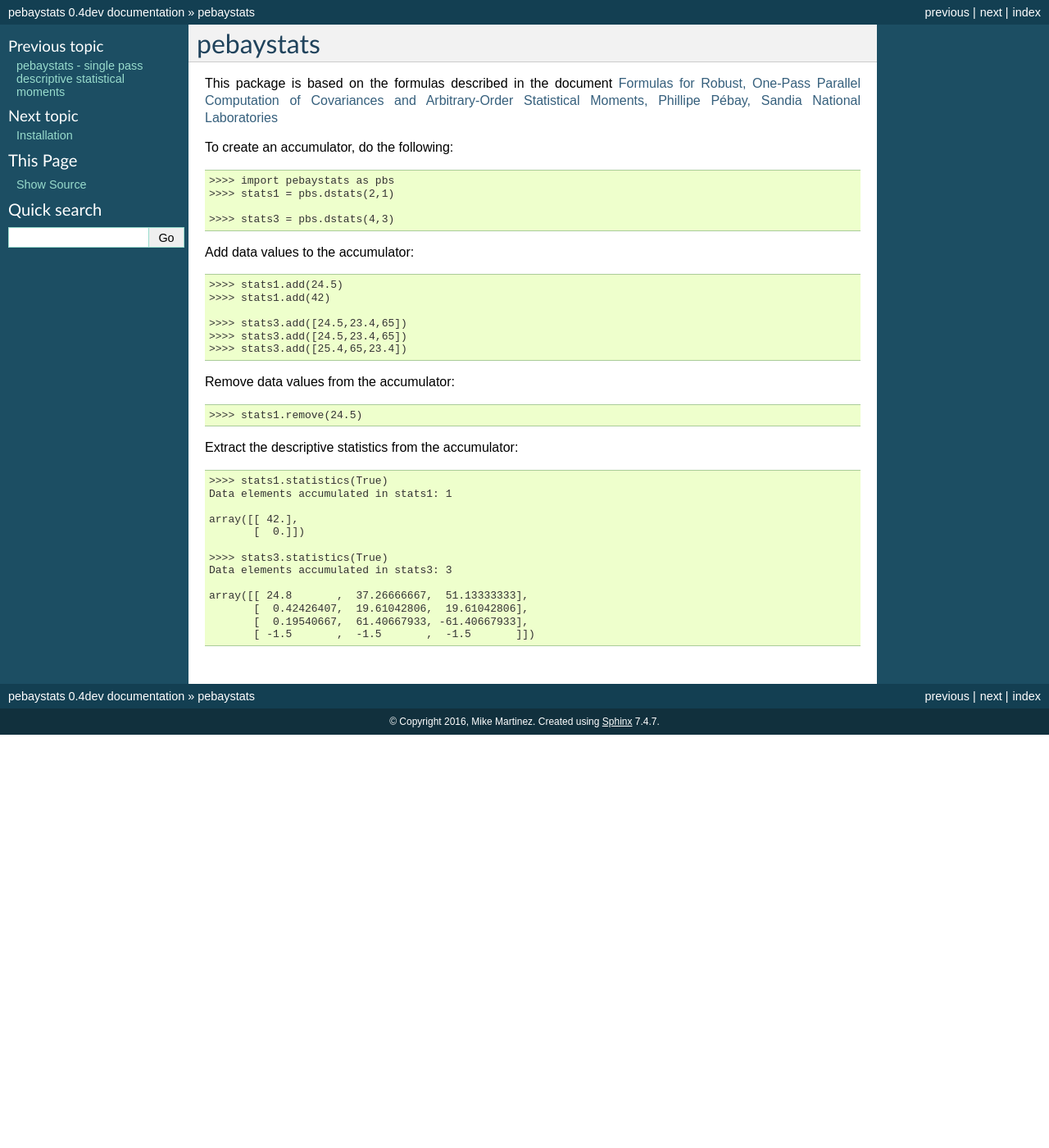
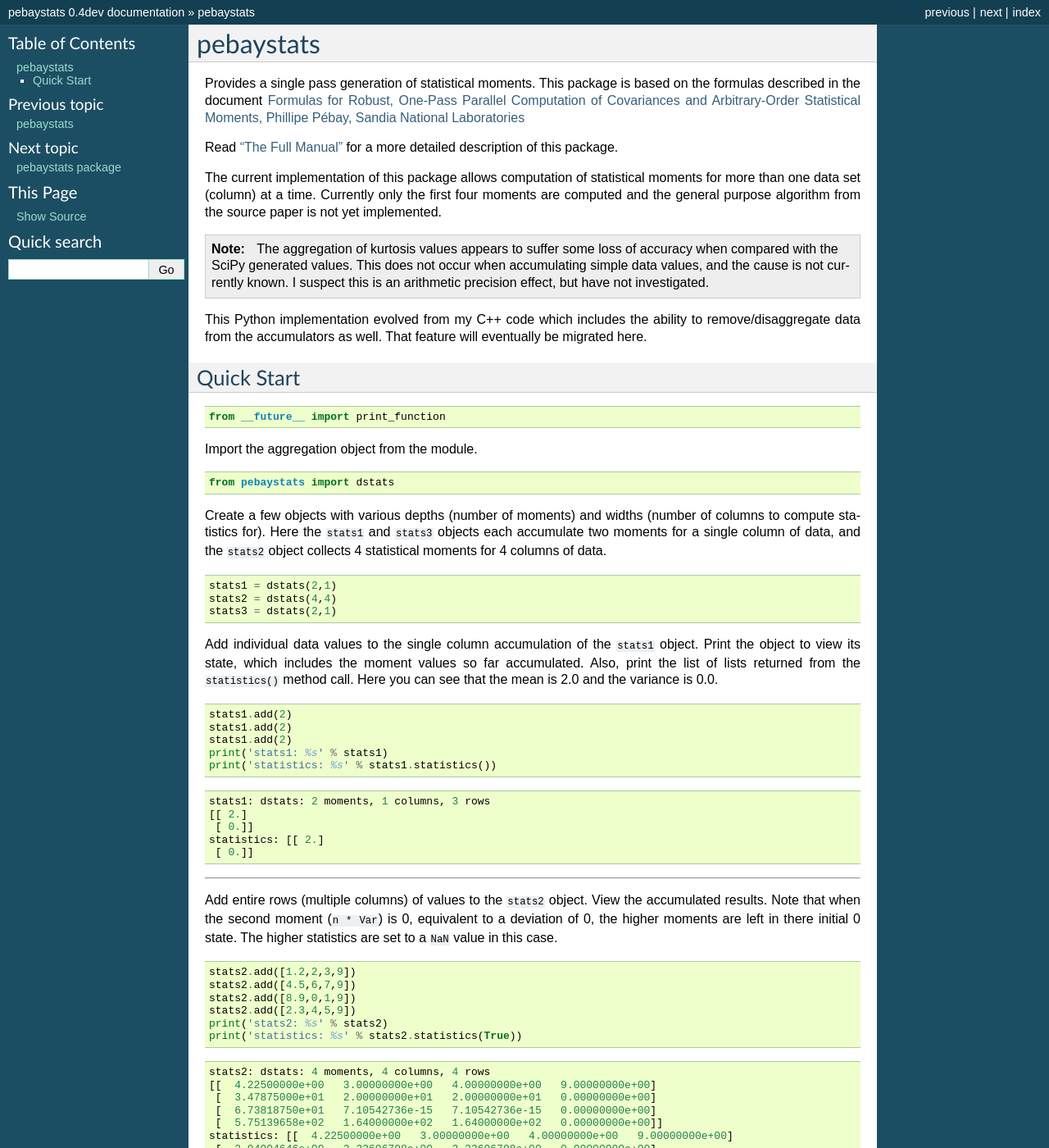
Before and after one commit to brillozon-code/pebaystats, a Sphinx documentation site: the page built from docs/source/readme.rst, in a window 1280 px wide and 1400 px high. Shown: the whole window at 82% size. Built offline with Sphinx 7.4.7, drawn with Linux system fonts in a browser that asks for light colours; some of the changed text lies outside the part shown.

Commit message:
updated and rearranged the documentation and examples

```diff
--- a/README.rst
+++ b/README.rst
@@ -1,41 +1,11 @@
-pebaystats
-----------
 
-This package is based on the formulas described in the document
-`Formulas for Robust, One-Pass Parallel Computation of Covariances and Arbitrary-Order Statistical Moments, Phillipe Pébay, Sandia National Laboratories <http://infoserve.sandia.gov/sand_doc/2008/086212.pdf>`_
+Information about repository and package maintenance actions can be found
+on the `Wiki <https://github.com/brillozon-code/pebaystats/wiki>`_.
 
-To create an accumulator, do the following::
+Install the package from PyPI using pip:
 
-    >>>> import pebaystats as pbs
-    >>>> stats1 = pbs.dstats(2,1)
+    bash> pip install pebaystats
 
-    >>>> stats3 = pbs.dstats(4,3)
+.. include:: ./docs/source/intro.rst
 
-Add data values to the accumulator::
-
-    >>>> stats1.add(24.5)
-    >>>> stats1.add(42)
-
-    >>>> stats3.add([24.5,23.4,65])
-    >>>> stats3.add([24.5,23.4,65])
-    >>>> stats3.add([25.4,65,23.4])
-
-Remove data values from the accumulator::
-
-    >>>> stats1.remove(24.5)
-
-Extract the descriptive statistics from the accumulator::
-
-    >>>> stats1.statistics(True)
-    Data elements accumulated in stats1: 1
-
-    array([[ 42.],
-           [  0.]])
-
-    >>>> stats3.statistics(True)
-    Data elements accumulated in stats3: 3
-
-    array([[ 24.8       ,  37.26666667,  51.13333333],
-           [  0.42426407,  19.61042806,  19.61042806],
-           [  0.19540667,  61.40667933, -61.40667933],
-           [ -1.5       ,  -1.5       ,  -1.5       ]])
+.. include:: ./docs/source/quickstart.rst
--- a/docs/source/installation.rst
+++ b/docs/source/installation.rst
@@ -2,6 +2,9 @@
 Installation
 ============
 
+The pebaystats package is available from PyPI directly, so insall using
+`pip`.
+
 At the command line::
 
         bash> pip install pebaystats
--- /dev/null
+++ b/docs/source/intro.rst
@@ -0,0 +1,23 @@
+pebaystats
+----------
+
+Provides a single pass generation of statistical moments.  This package is based on the formulas described in the document
+`Formulas for Robust, One-Pass Parallel Computation of Covariances and Arbitrary-Order Statistical Moments, Phillipe Pébay, Sandia National Laboratories <http://infoserve.sandia.gov/sand_doc/2008/086212.pdf>`_
+
+Read `"The Full Manual" <http://pebaystats.readthedocs.io/en/latest/>`_ for a more detailed description of this package.
+
+The current implementation of this package allows computation of
+statistical moments for more than one data set (column) at a time.
+Currently only the first four moments are computed and the general
+purpose algorithm from the source paper is not yet implemented.
+
+.. note::
+    The aggregation of kurtosis values appears to suffer some loss of
+    accuracy when compared with the SciPy generated values.  This does
+    not occur when accumulating simple data values, and the cause is not
+    currently known.  I suspect this is an arithmetic precision effect,
+    but have not investigated.
+
+This Python implementation evolved from my C++ code which includes the
+ability to remove/disaggregate data from the accumulators as well.  That
+feature will eventually be migrated here.
--- /dev/null
+++ b/docs/source/quickstart.rst
@@ -0,0 +1,128 @@
+
+Quick Start
+===========
+
+.. code:: python
+
+    from __future__ import print_function
+
+Import the aggregation object from the module.
+
+.. code:: python
+
+    from pebaystats import dstats
+
+Create a few objects with various depths (number of moments) and widths
+(number of columns to compute statistics for). Here the ``stats1`` and
+``stats3`` objects each accumulate two moments for a single column of
+data, and the ``stats2`` object collects 4 statistical moments for 4
+columns of data.
+
+.. code:: python
+
+    stats1 = dstats(2,1)
+    stats2 = dstats(4,4)
+    stats3 = dstats(2,1)
+
+Add individual data values to the single column accumulation of the
+``stats1`` object. Print the object to view its state, which includes
+the moment values so far accumulated. Also, print the list of lists
+returned from the ``statistics()`` method call. Here you can see that
+the mean is 2.0 and the variance is 0.0.
+
+.. code:: python
+
+    stats1.add(2)
+    stats1.add(2)
+    stats1.add(2)
+    print('stats1: %s' % stats1)
+    print('statistics: %s' % stats1.statistics())
+
+
+.. parsed-literal::
+
+    stats1: dstats: 2 moments, 1 columns, 3 rows
+    [[ 2.]
+     [ 0.]]
+    statistics: [[ 2.]
+     [ 0.]]
+
+
+--------------
+
+Add entire rows (multiple columns) of values to the ``stats2`` object.
+View the accumulated results. Note that when the second moment
+(``n * Var``) is 0, equivalent to a deviation of 0, the higher moments
+are left in there initial 0 state. The higher statistics are set to a
+``NaN`` value in this case.
+
+.. code:: python
+
+    stats2.add([1.2,2,3,9])
+    stats2.add([4.5,6,7,9])
+    stats2.add([8.9,0,1,9])
+    stats2.add([2.3,4,5,9])
+    print('stats2: %s' % stats2)
+    print('statistics: %s' % stats2.statistics(True))
+
+
+.. parsed-literal::
+
+    stats2: dstats: 4 moments, 4 columns, 4 rows
+    [[  4.22500000e+00   3.00000000e+00   4.00000000e+00   9.00000000e+00]
+     [  3.47875000e+01   2.00000000e+01   2.00000000e+01   0.00000000e+00]
+     [  6.73818750e+01   7.10542736e-15   7.10542736e-15   0.00000000e+00]
+     [  5.75139658e+02   1.64000000e+02   1.64000000e+02   0.00000000e+00]]
+    statistics: [[  4.22500000e+00   3.00000000e+00   4.00000000e+00   9.00000000e+00]
+     [  2.94904646e+00   2.23606798e+00   2.23606798e+00   0.00000000e+00]
+     [  6.56807734e-01   1.58882186e-16   1.58882186e-16              nan]
+     [ -1.09897921e+00  -1.36000000e+00  -1.36000000e+00              nan]]
+
+
+--------------
+
+Remove data (*UNIMPLEMENTED*) from the ``stats2`` object.
+
+.. code:: python
+
+    # stats2.remove(1.2,2,3,9)
+
+--------------
+
+Load the ``stats3`` object with with data and view the results.
+
+.. code:: python
+
+    stats3.add(4)
+    stats3.add(4)
+    stats3.add(4)
+    print('stats3: %s' % stats3)
+    print('statistics: %s' % stats3.statistics())
+
+
+.. parsed-literal::
+
+    stats3: dstats: 2 moments, 1 columns, 3 rows
+    [[ 4.]
+     [ 0.]]
+    statistics: [[ 4.]
+     [ 0.]]
+
+
+Now aggregate that object onto the first. This only works when the
+shapes are the same.
+
+.. code:: python
+
+    stats1.aggregate(stats3)
+    print('stast1: %s' % stats1)
+    print('statistics: %s' % stats1.statistics(True))
+
+
+.. parsed-literal::
+
+    stast1: dstats: 2 moments, 1 columns, 6 rows
+    [[ 3.]
+     [ 6.]]
+    statistics: [[ 3.]
+     [ 1.]]
--- a/docs/source/readme.rst
+++ b/docs/source/readme.rst
@@ -1 +1,4 @@
-.. include:: ../../README.rst
+
+.. include:: ./intro.rst
+
+.. include:: ./quickstart.rst
```
Also changed, not shown: docs/source/index.rst (+7 -8 lines), docs/source/package.rst (added, +9 -0 lines), docs/source/usage.rst (+10 -2 lines), 2 other files.
